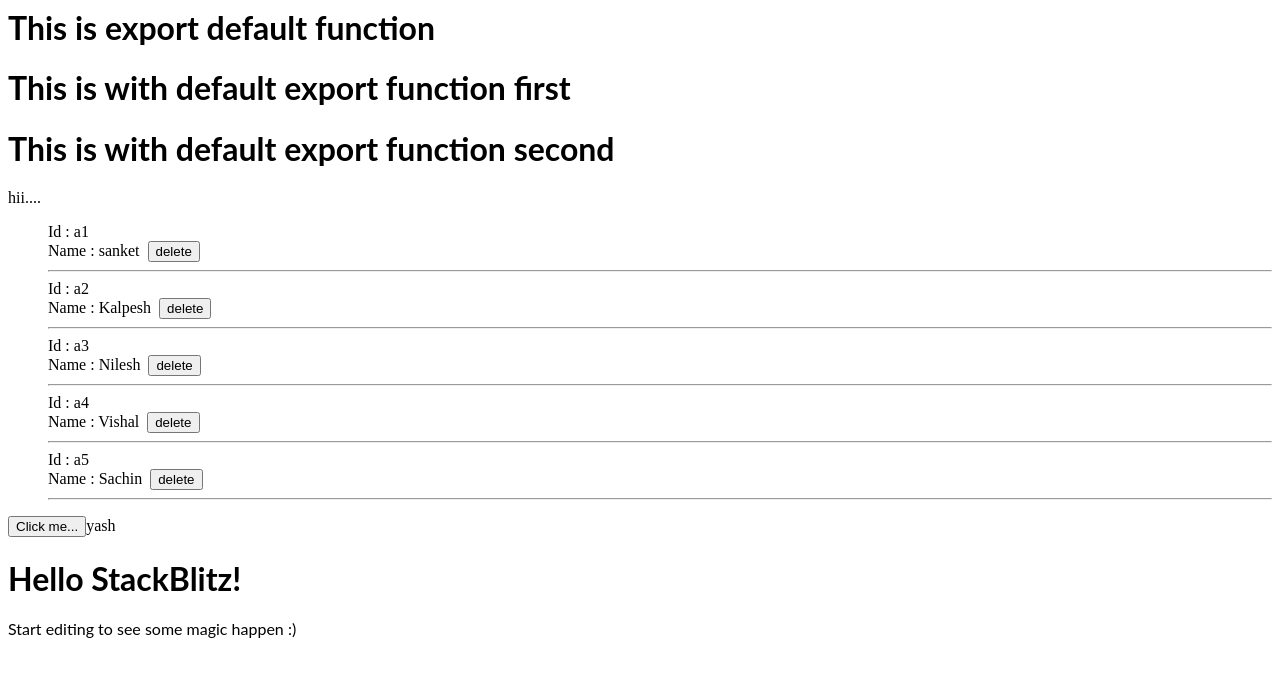
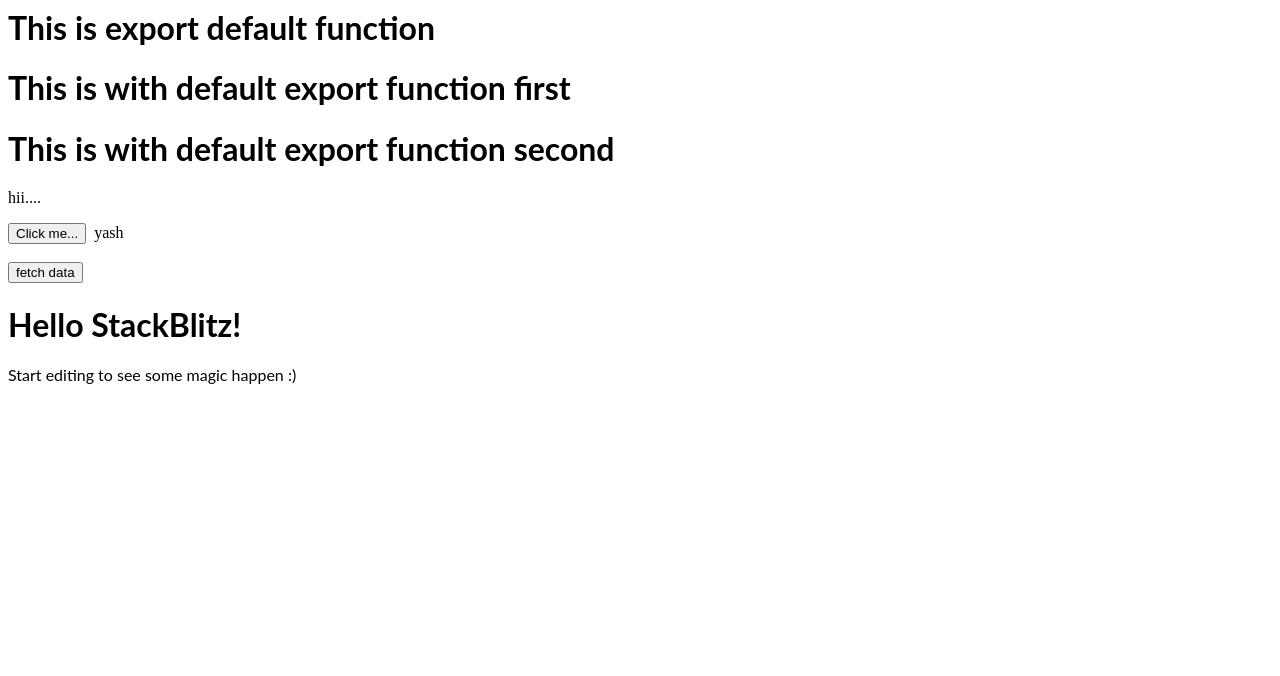
Before and after one commit to sarvaiyayash90/react-local, a React (Create React App) app: page / in a window 1280 px wide. Shown: the top 676 px of the page. Built offline with nearby package versions, Linux system fonts and the light colour scheme.

Commit message:
3 files modified

```diff
--- a/src/App.js
+++ b/src/App.js
@@ -30,7 +30,7 @@ const allData = [
 ];
 
 export default function App() {
-  const [data, setdata] = useState(allData);
+  const [data, setdata] = useState([]);
 
   const [newname, setname] = useState('yash');
 
@@ -47,6 +47,21 @@ export default function App() {
     setdata(dd);
   };
 
+  const fetchData = async () => {
+    const response = await fetch('https://swapi.dev/api/films/');
+    const data = await response.json();
+    const newData = data.results.map(item => {
+      return {
+        id: item.episode_id,
+        title: item.title,
+        openingText: item.opening_crawl,
+        releaseDate: item.release_date
+      };
+    });
+    // console.log('dassasas', newData);
+    setdata(newData);
+  };
+
   return (
     <div>
       <MYdata.default />
@@ -55,7 +70,10 @@ export default function App() {
       {MYdata.datadata}
       <List items={data} removeData={remove} />
       <NewData onAdddata={setNameHandler} />
-      {newname}
+      &nbsp;&nbsp;{newname}
+      <br />
+      <br />
+      <button onClick={() => fetchData()}>fetch data</button>
       <h1>Hello StackBlitz!</h1>
       <p>Start editing to see some magic happen :)</p>
     </div>
--- a/src/List.js
+++ b/src/List.js
@@ -8,7 +8,9 @@ const List = props => {
         <ListItem
           id={item.id}
           key={item.id}
-          name={item.name}
+          title={item.title}
+          openingText={item.openingText}
+          releaseDate={item.releaseDate}
           NewRemoveData={props.removeData}
         />
       ))}
--- a/src/ListItem.js
+++ b/src/ListItem.js
@@ -11,7 +11,11 @@ const ListItem = props => {
       <li style={{ listStyle: 'none' }}>
         Id : {props.id}
         <br />
-        Name : {props.name}&nbsp;&nbsp;
+        Title : {props.title}&nbsp;&nbsp; <br />
+        Opening Text : {props.openingText}&nbsp;&nbsp;
+        <br />
+        releaseDate : {props.releaseDate}&nbsp;&nbsp;
+        <br />
         <button onClick={() => remove(props.id)}>delete</button>
         <hr />
       </li>
```
